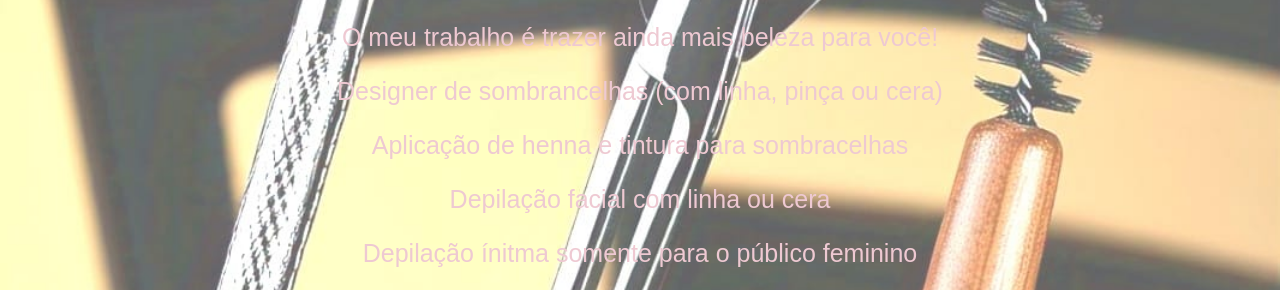
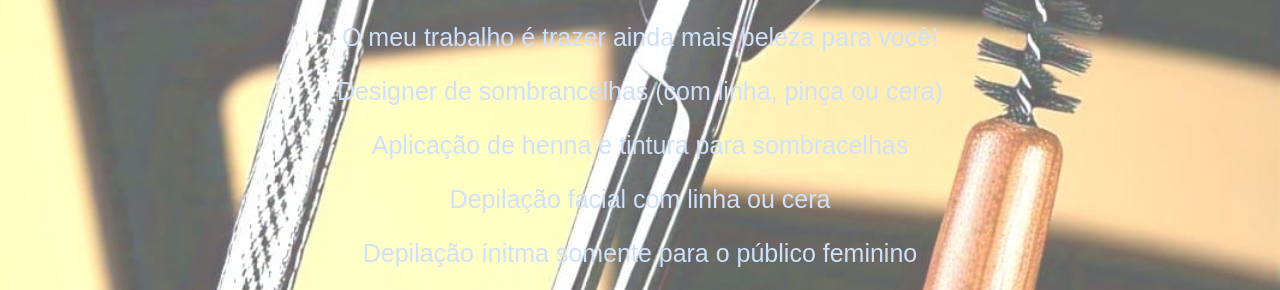
Before and after one commit to TiJog/link-bio-aleoliveira, a plain HTML site: page index.html in a window 1280 px wide. Shown: the part 313-603 px from the top of the page. Drawn offline with Linux system fonts and the light colour scheme.

Commit message:
Update index.html

```diff
--- a/index.html
+++ b/index.html
@@ -12,7 +12,7 @@
       background-repeat: no-repeat;
       background-attachment: fixed;
       font-family: Arial, sans-serif;
-      color: #eec9d2;
+      color: #d0e1f9;
       text-align: center;
       padding: 20px;
 .rosa {
```
